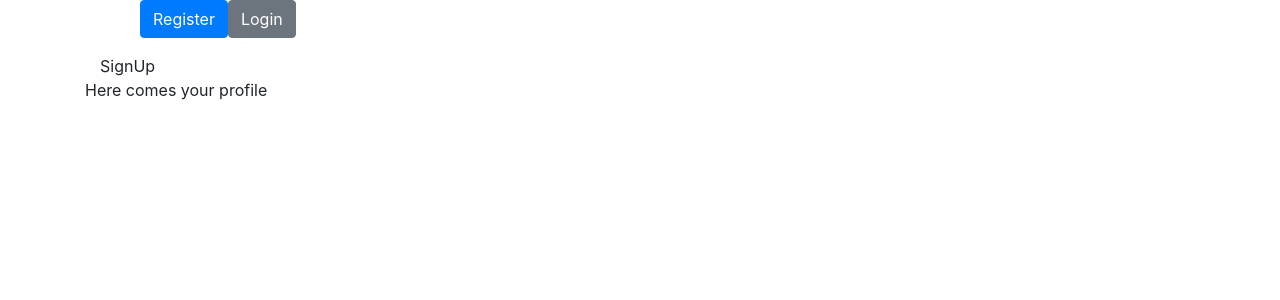
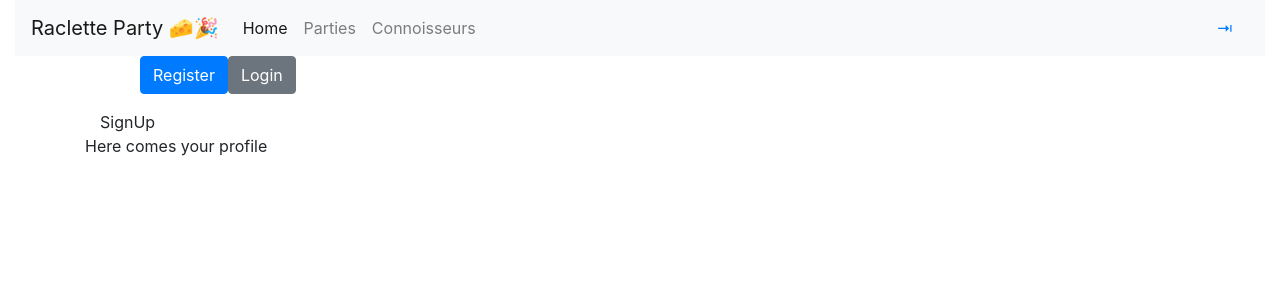
Before and after one commit to porenes/raclette-mern-front, a React (Create React App) app: page /me in a window 1280 px wide. Shown: the top 300 px of the page. Built offline with nearby package versions, Linux system fonts and the light colour scheme; no server answers.

Commit message:
Adding auth, navbar and uid context

```diff
--- a/src/App.js
+++ b/src/App.js
@@ -1,7 +1,39 @@
+import axios from "axios";
+import { useEffect, useState } from "react";
+import { UidContext } from "./components/AppContext";
 import Routes from "./components/Routes";
 
 function App() {
-  return <Routes />
+  //uid is a state so we have it all along the app
+  const [uid, setUid] = useState(null);
+
+  useEffect(() => {
+    const getUidFromToken = async () => {
+      const authHeader = "Bearer " + localStorage.getItem("token");
+      await axios({
+        method: "get",
+        url: `${process.env.REACT_APP_RACLETTE_API_URL}connoisseur/me`,
+        headers: {
+          Authorization: authHeader,
+        },
+        //withCredentials: true,
+      })
+        .then((res) => {
+          console.log(res.data);
+          setUid(res.data.id);
+        })
+        .catch((err) => console.error("notoken"));
+    };
+    getUidFromToken();
+  }, [uid]);
+
+  // we need to update the uid state value, only when it changes
+
+  return (
+    <UidContext.Provider value={uid}>
+      <Routes />
+    </UidContext.Provider>
+  );
 }
 
 export default App;
--- /dev/null
+++ b/src/components/AppContext.js
@@ -0,0 +1,3 @@
+import { createContext } from 'react';
+
+export const UidContext = createContext();
--- a/src/components/Login/SignInForm.js
+++ b/src/components/Login/SignInForm.js
@@ -23,9 +23,12 @@ const SignInForm = () => {
       },
     })
       .then((res) => {
-        console.log(res.data);
+        // login request works
+        localStorage.setItem("token", res.data.user.token);
         if (res.data.errors) {
+          // TODO handle errors properlu
         }
+        window.location ="/";
       })
       .catch((err) => {
         const errors = err.response.data.errors;
@@ -35,13 +38,12 @@ const SignInForm = () => {
           emailValidation.innerHTML = errors.email;
         }
         if (errors.password) {
-            setPasswordInvalid(true);
-            passwordValidation.innerHTML = errors.password;
+          setPasswordInvalid(true);
+          passwordValidation.innerHTML = errors.password;
         }
-        if (errors['email or password']) {
-            setPasswordInvalid(true);
-            passwordValidation.innerHTML = "email or password is invalid";
-
+        if (errors["email or password"]) {
+          setPasswordInvalid(true);
+          passwordValidation.innerHTML = "email or password is invalid";
         }
       });
   };
--- /dev/null
+++ b/src/components/Navbar.js
@@ -0,0 +1,51 @@
+import React, { useContext } from "react";
+import { NavLink } from "react-router-dom";
+import {UidContext} from "./AppContext";
+
+const Navbar = () => {
+  const uid = useContext(UidContext);
+  return (
+    // TODO manage active page
+    <nav className="navbar navbar-expand-xl navbar-light bg-light">
+      <NavLink exact to="/" className="navbar-brand">
+        Raclette Party 🧀🎉
+      </NavLink>
+      <button
+        className="navbar-toggler"
+        type="button"
+        data-toggle="collapse"
+        data-target="#navbarNav"
+        aria-controls="navbarNav"
+        aria-expanded="false"
+        aria-label="Toggle navigation"
+      >
+        <span className="navbar-toggler-icon"></span>
+      </button>
+      <div className="collapse navbar-collapse" id="navbarNav">
+        <div className="navbar-nav">
+          <NavLink className="nav-item nav-link active" exact to="/">
+            Home <span className="sr-only">(current)</span>
+          </NavLink>
+
+          <NavLink className="nav-item nav-link" exact to="/parties">
+            Parties
+          </NavLink>
+
+          <NavLink className="nav-item nav-link" exact to="/connoisseurs">
+            Connoisseurs
+          </NavLink>
+        </div>
+      </div>
+
+      {uid ? (
+        <span className="navbar-text">Welcome to cheese heaver **name**</span>
+      ) : (
+        <NavLink className="nav-item nav-link" exact to="/me">
+          ⇥
+        </NavLink>
+      )}
+    </nav>
+  );
+};
+
+export default Navbar;
--- a/src/components/Routes/index.js
+++ b/src/components/Routes/index.js
@@ -1,13 +1,21 @@
-import React from 'react';
-import { BrowserRouter as Router, Redirect, Route, Switch } from 'react-router-dom';
-import Home from '../../pages/Home';
-import Parties from '../../pages/Parties.js';
-import Connoisseurs from '../../pages/Connoisseurs';
-import Profile from '../../pages/Profile';
+import React from "react";
+import {
+  BrowserRouter as Router,
+  Redirect,
+  Route,
+  Switch,
+} from "react-router-dom";
+import Home from "../../pages/Home";
+import Parties from "../../pages/Parties.js";
+import Connoisseurs from "../../pages/Connoisseurs";
+import Profile from "../../pages/Profile";
+import Navbar from "../Navbar";
 
 const index = () => {
   return (
     <Router>
+        <div className="container-fluid">
+        <Navbar />
         <Switch>
           <Route path="/" exact component={Home} />
           <Route path="/parties" exact component={Parties} />
@@ -15,6 +23,7 @@ const index = () => {
           <Route path="/me" exact component={Profile} />
           <Redirect to="/" />
         </Switch>
+    </div>
       </Router>
   );
 };
```
Also changed, not shown: 1 other file (tests, documents, lock files or other folders). Lines whose indentation alone changed are shown as unchanged.
